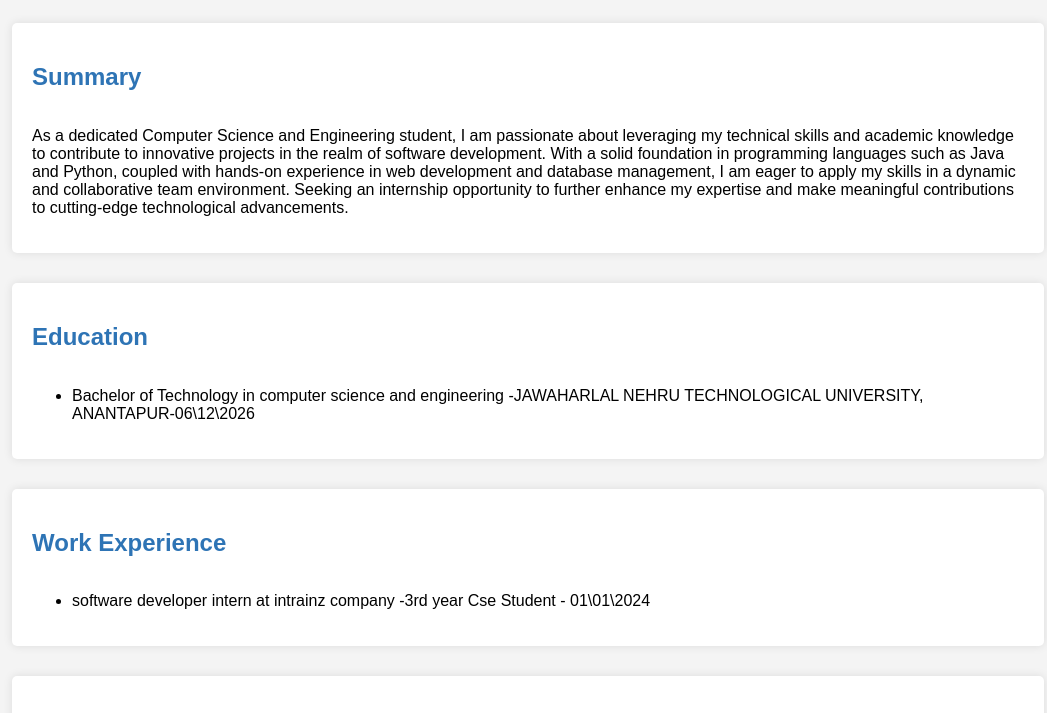
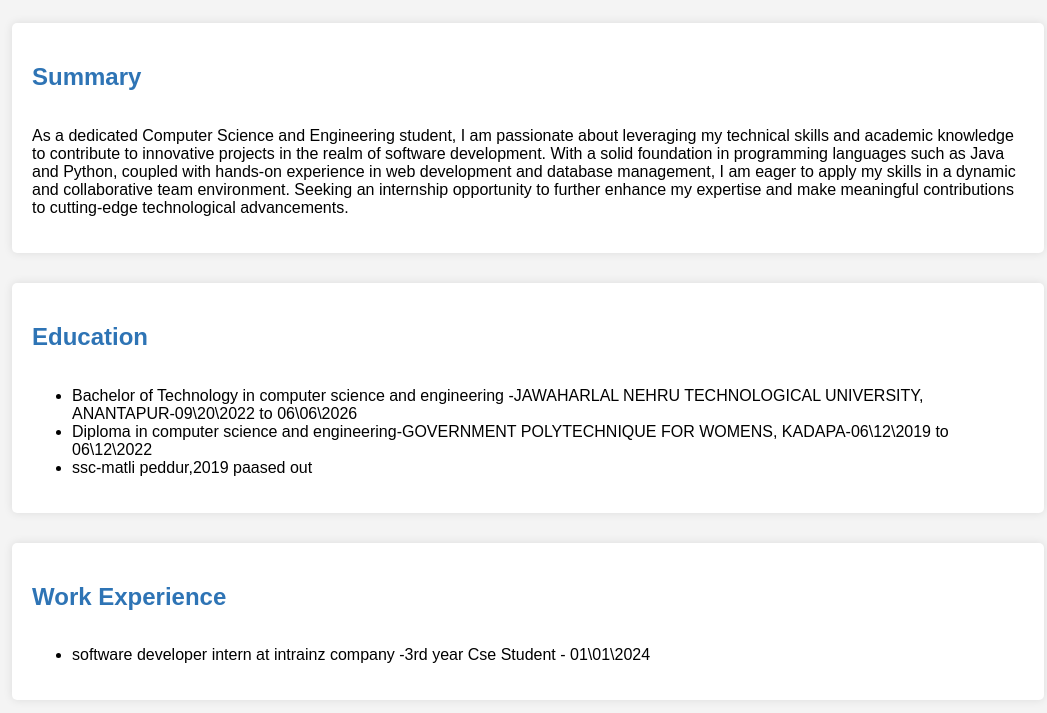
Before and after one commit to Swarupa-bandi/portfolio_swarupa-bandi.github.io, a plain HTML site: page portfolio/index.html in a window 1280 px wide. Shown: the part 75-788 px from the top of the page, without its empty margins (112-1159 px from the left). Drawn offline with Linux system fonts and the light colour scheme.

Commit message:
index.html

```diff
--- a/portfolio/index.html
+++ b/portfolio/index.html
@@ -16,7 +16,9 @@
   <section>
    <h1>Education</h1>
    <ul>
-    <li> Bachelor of Technology in computer science and engineering -JAWAHARLAL NEHRU TECHNOLOGICAL UNIVERSITY, ANANTAPUR-06\12\2026 </li>
+    <li> Bachelor of Technology in computer science and engineering -JAWAHARLAL NEHRU TECHNOLOGICAL UNIVERSITY, ANANTAPUR-09\20\2022 to 06\06\2026</li>
+    <li>Diploma in computer science and engineering-GOVERNMENT POLYTECHNIQUE FOR WOMENS, KADAPA-06\12\2019  to 06\12\2022</li>
+    <li>ssc-matli peddur,2019 paased out</li>
    </ul>
   </section> <!-- Work Experience -->
   <section>
```
